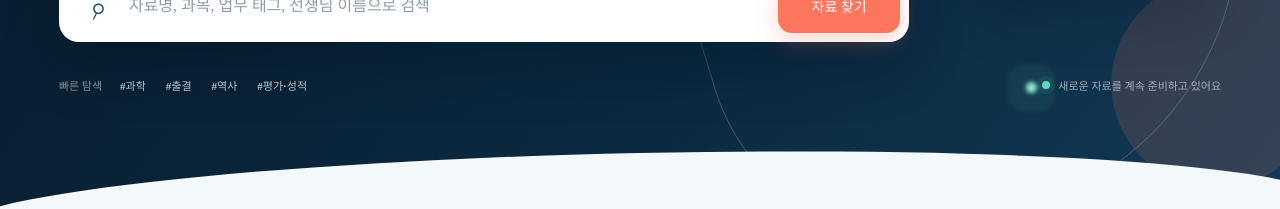
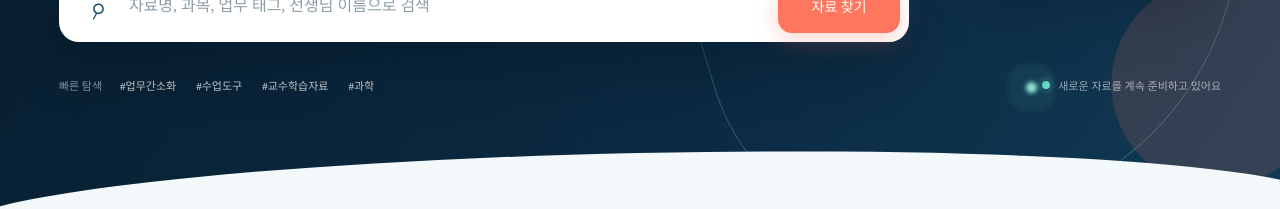
Before and after one commit to vibeoschool/education-sharing-portal, a Next.js app: page / in a window 1280 px wide. Shown: the part 397-606 px from the top of the page. Built offline with nearby package versions, Linux system fonts and the light colour scheme; no server answers.

Commit message:
copy: update quick exploration topics

```diff
--- a/app/page.tsx
+++ b/app/page.tsx
@@ -400,7 +400,7 @@ export default function Home() {
           <div className="hero-bottom">
             <div className="quick-links">
               <span>빠른 탐색</span>
-              {["과학", "출결", "역사", "평가·성적"].map((label) => (
+              {["업무간소화", "수업도구", "교수학습자료", "과학"].map((label) => (
                 <button
                   key={label}
                   onClick={() => {
```
